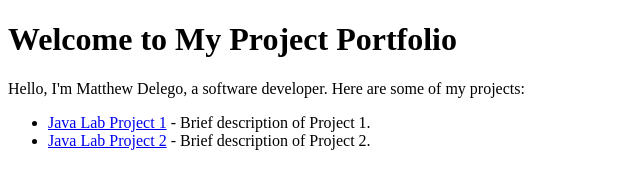
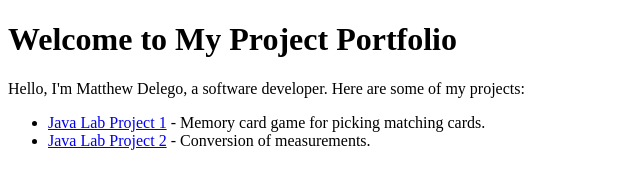
Before and after one commit to MatthewDelego/MatthewDelego.github.io, a plain HTML site: page index.html in a window 1280 px wide. Shown: the whole page, without its empty margins (0-640 px from the left). Drawn offline with Linux system fonts and the light colour scheme.

Commit message:
Update index.html

```diff
--- a/index.html
+++ b/index.html
@@ -7,8 +7,8 @@
     <h1>Welcome to My Project Portfolio</h1>
     <p>Hello, I'm Matthew Delego, a software developer. Here are some of my projects:</p>
     <ul>
-        <li><a href="https://github.com/MatthewDelego/Memory_Game">Java Lab Project 1</a> - Brief description of Project 1.</li>
-        <li><a href="https://github.com/username/Java_Lab_Project_2">Java Lab Project 2</a> - Brief description of Project 2.</li>
+        <li><a href="https://github.com/MatthewDelego/Memory_Game">Java Lab Project 1</a> - Memory card game for picking matching cards.</li>
+        <li><a href="https://github.com/MatthewDelego/Conversion_Program">Java Lab Project 2</a> - Conversion of measurements.</li>
         <!-- Add more projects -->
     </ul>
 </body>
```
